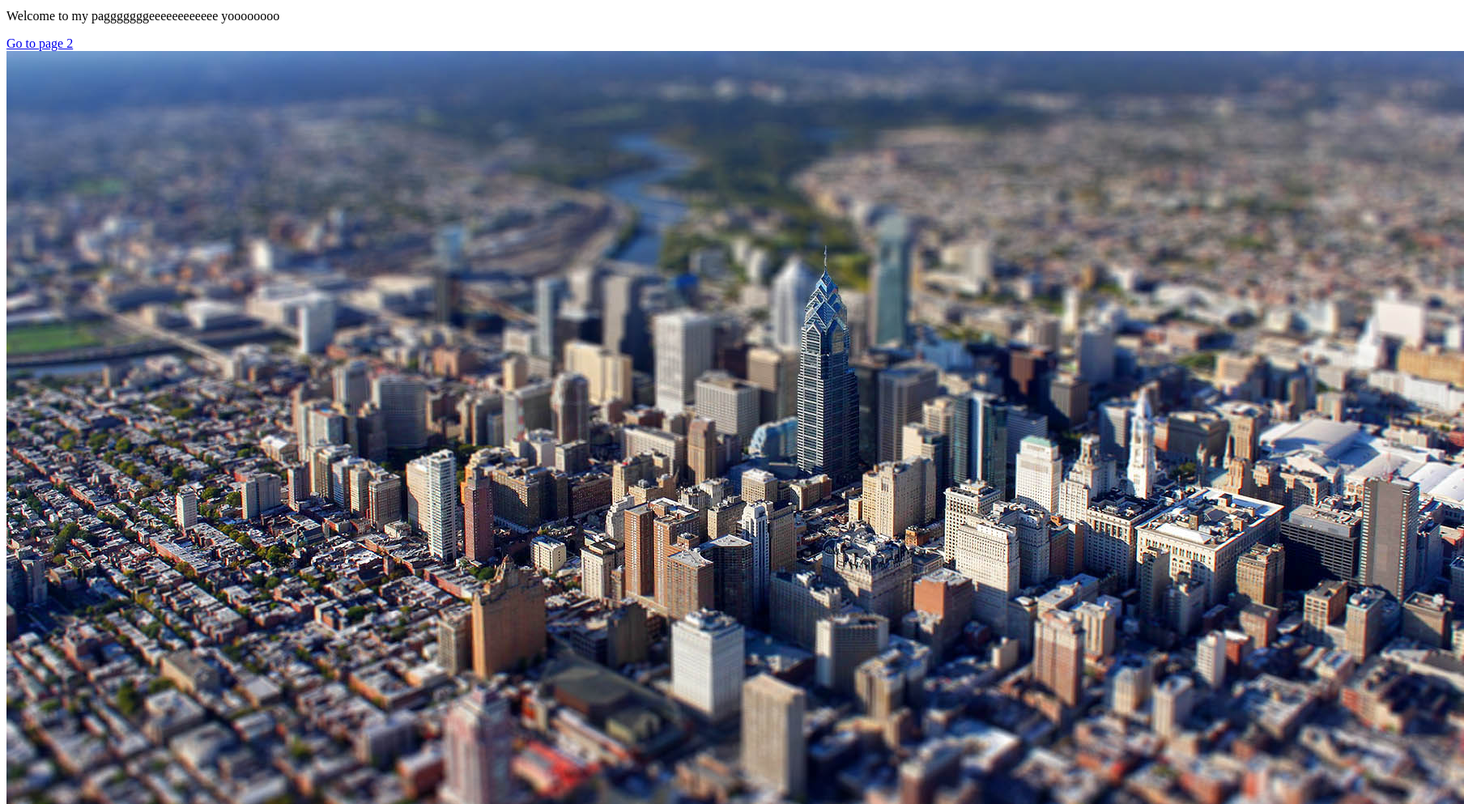
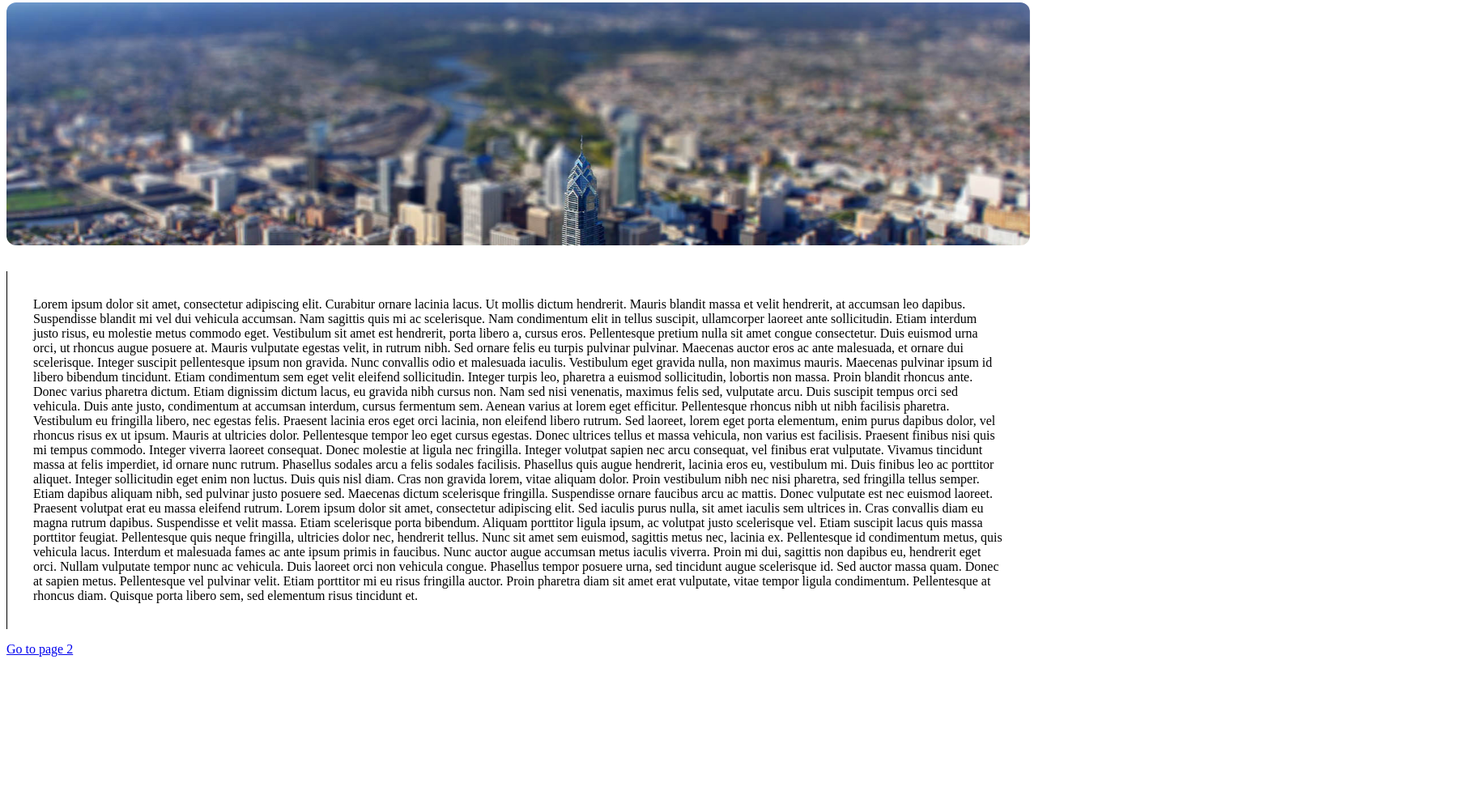
Before and after one commit to nomyard/Portfolio, a Gatsby site: page / in a window 1280 px wide. Shown: the part 5-998 px from the top of the page at 81% size, 1808 px wide, since content can reach past the window. After the commit the page ends 824 px from the top, so only its background shows below. Built offline with nearby package versions, Linux system fonts and the light colour scheme; Gatsby itself is replaced by a stand-in of ours.

Commit message:
updating styling

```diff
--- a/package.json
+++ b/package.json
@@ -7,7 +7,8 @@
     "gatsby": "^1.9.247",
     "gatsby-link": "^1.6.40",
     "gatsby-plugin-react-helmet": "^2.0.10",
-    "react-helmet": "^5.2.0"
+    "react-helmet": "^5.2.0",
+    "react-parallax": "^1.7.0"
   },
   "keywords": [
     "gatsby"
--- a/src/components/header.js
+++ b/src/components/header.js
@@ -25,7 +25,7 @@ const Header = ({ siteTitle }) => (
         <h1>
           {siteTitle}
           </h1>
-        <h3 style={{ padding: '.1rem 7rem'}}> Web Builder | Lifelong Learner </h3>
+        <h3 style={{borderBottom: 'solid 1px black', paddingBottom: '2rem', paddingLeft: '7rem'}}> Web Builder | Lifelong Learner </h3>
 
         </Link>
 
--- a/src/pages/index.js
+++ b/src/pages/index.js
@@ -1,14 +1,72 @@
 import React from 'react'
 import Link from 'gatsby-link'
+import { Parallax, Background } from 'react-parallax'
+
 import philly from '../resources/images/philly.jpg'
 
 const IndexPage = () => (
   <div>
-    <p>Welcome to my pagggggggeeeeeeeeeeee yoooooooo</p>
+    <Parallax strength={500} style={{marginBottom: '2rem', width: 'auto', borderRadius: '12px'}} bgImage={philly}>
+      <div style={{ height: '300px'}} />
+    </Parallax>
+    <p style={{borderLeft: 'solid 1px black', padding: '2rem'}}>
+      Lorem ipsum dolor sit amet, consectetur adipiscing elit. Curabitur ornare
+      lacinia lacus. Ut mollis dictum hendrerit. Mauris blandit massa et velit
+      hendrerit, at accumsan leo dapibus. Suspendisse blandit mi vel dui
+      vehicula accumsan. Nam sagittis quis mi ac scelerisque. Nam condimentum
+      elit in tellus suscipit, ullamcorper laoreet ante sollicitudin. Etiam
+      interdum justo risus, eu molestie metus commodo eget. Vestibulum sit amet
+      est hendrerit, porta libero a, cursus eros. Pellentesque pretium nulla sit
+      amet congue consectetur. Duis euismod urna orci, ut rhoncus augue posuere
+      at. Mauris vulputate egestas velit, in rutrum nibh. Sed ornare felis eu
+      turpis pulvinar pulvinar. Maecenas auctor eros ac ante malesuada, et
+      ornare dui scelerisque. Integer suscipit pellentesque ipsum non gravida.
+      Nunc convallis odio et malesuada iaculis. Vestibulum eget gravida nulla,
+      non maximus mauris. Maecenas pulvinar ipsum id libero bibendum tincidunt.
+      Etiam condimentum sem eget velit eleifend sollicitudin. Integer turpis
+      leo, pharetra a euismod sollicitudin, lobortis non massa. Proin blandit
+      rhoncus ante. Donec varius pharetra dictum. Etiam dignissim dictum lacus,
+      eu gravida nibh cursus non. Nam sed nisi venenatis, maximus felis sed,
+      vulputate arcu. Duis suscipit tempus orci sed vehicula. Duis ante justo,
+      condimentum at accumsan interdum, cursus fermentum sem. Aenean varius at
+      lorem eget efficitur. Pellentesque rhoncus nibh ut nibh facilisis
+      pharetra. Vestibulum eu fringilla libero, nec egestas felis. Praesent
+      lacinia eros eget orci lacinia, non eleifend libero rutrum. Sed laoreet,
+      lorem eget porta elementum, enim purus dapibus dolor, vel rhoncus risus ex
+      ut ipsum. Mauris at ultricies dolor. Pellentesque tempor leo eget cursus
+      egestas. Donec ultrices tellus et massa vehicula, non varius est
+      facilisis. Praesent finibus nisi quis mi tempus commodo. Integer viverra
+      laoreet consequat. Donec molestie at ligula nec fringilla. Integer
+      volutpat sapien nec arcu consequat, vel finibus erat vulputate. Vivamus
+      tincidunt massa at felis imperdiet, id ornare nunc rutrum. Phasellus
+      sodales arcu a felis sodales facilisis. Phasellus quis augue hendrerit,
+      lacinia eros eu, vestibulum mi. Duis finibus leo ac porttitor aliquet.
+      Integer sollicitudin eget enim non luctus. Duis quis nisl diam. Cras non
+      gravida lorem, vitae aliquam dolor. Proin vestibulum nibh nec nisi
+      pharetra, sed fringilla tellus semper. Etiam dapibus aliquam nibh, sed
+      pulvinar justo posuere sed. Maecenas dictum scelerisque fringilla.
+      Suspendisse ornare faucibus arcu ac mattis. Donec vulputate est nec
+      euismod laoreet. Praesent volutpat erat eu massa eleifend rutrum. Lorem
+      ipsum dolor sit amet, consectetur adipiscing elit. Sed iaculis purus
+      nulla, sit amet iaculis sem ultrices in. Cras convallis diam eu magna
+      rutrum dapibus. Suspendisse et velit massa. Etiam scelerisque porta
+      bibendum. Aliquam porttitor ligula ipsum, ac volutpat justo scelerisque
+      vel. Etiam suscipit lacus quis massa porttitor feugiat. Pellentesque quis
+      neque fringilla, ultricies dolor nec, hendrerit tellus. Nunc sit amet sem
+      euismod, sagittis metus nec, lacinia ex. Pellentesque id condimentum
+      metus, quis vehicula lacus. Interdum et malesuada fames ac ante ipsum
+      primis in faucibus. Nunc auctor augue accumsan metus iaculis viverra.
+      Proin mi dui, sagittis non dapibus eu, hendrerit eget orci. Nullam
+      vulputate tempor nunc ac vehicula. Duis laoreet orci non vehicula congue.
+      Phasellus tempor posuere urna, sed tincidunt augue scelerisque id. Sed
+      auctor massa quam. Donec at sapien metus. Pellentesque vel pulvinar velit.
+      Etiam porttitor mi eu risus fringilla auctor. Proin pharetra diam sit amet
+      erat vulputate, vitae tempor ligula condimentum. Pellentesque at rhoncus
+      diam. Quisque porta libero sem, sed elementum risus tincidunt et.
+    </p>
+
     <Link to="/page-2/">Go to page 2</Link>
-    <img src={philly} />
   </div>
 )
 
-
 export default IndexPage
```
Also changed, not shown: 2 other files.
